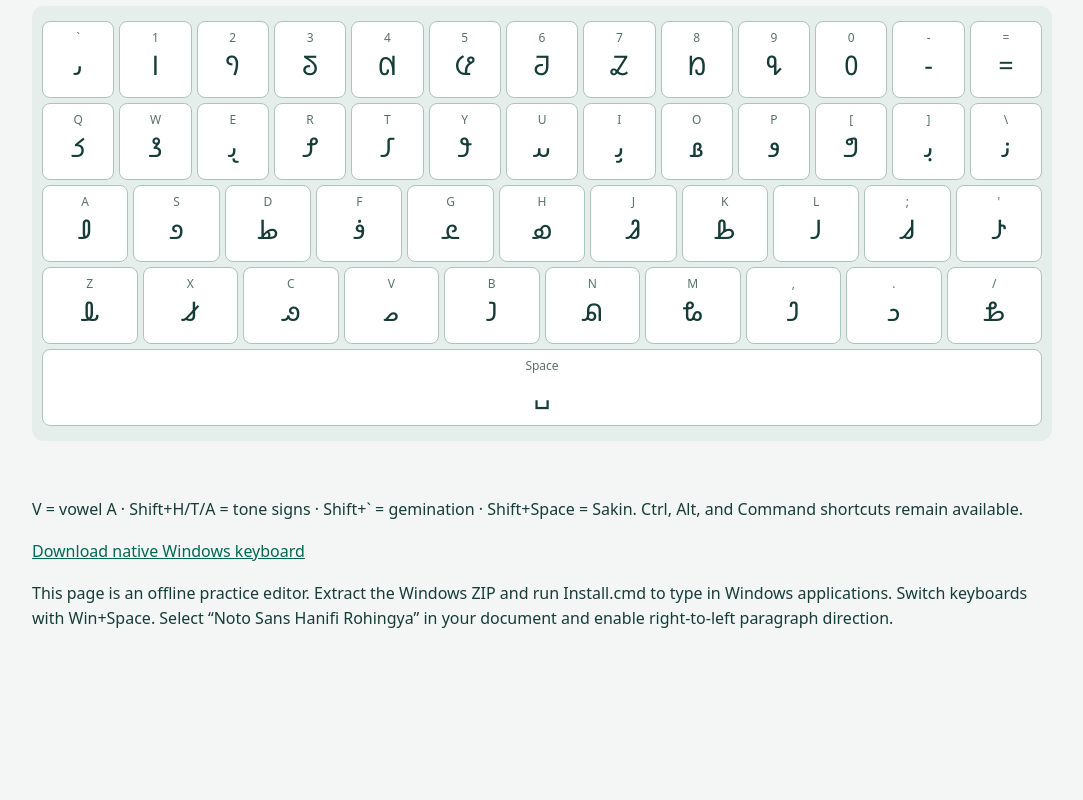
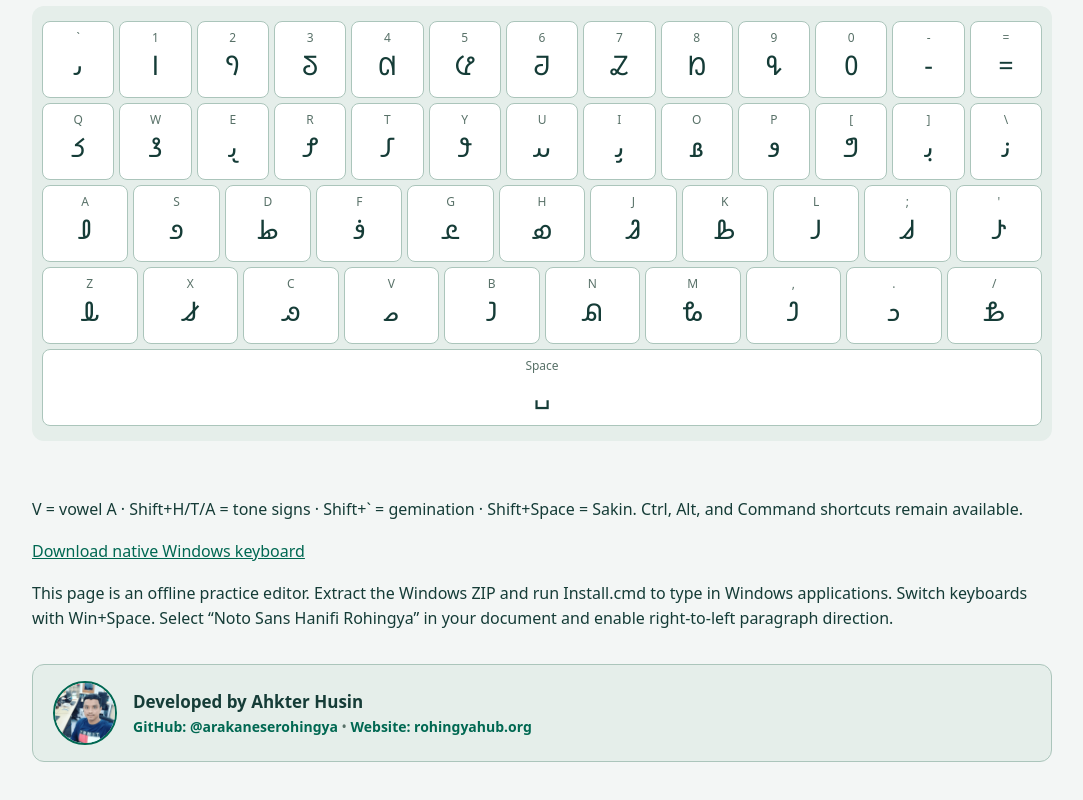
Before and after one commit to arakaneserohingya/Window_Rohingya_Keyboard, a website: page preview.html in a window 1280 px wide. Shown: the part 536-1336 px from the top of the page, without its empty margins (98-1181 px from the left). Before the commit the page ends 1224 px from the top, so only its background shows below. Drawn offline with Linux system fonts and the light colour scheme.

Commit message:
Add author attribution for Ahkter Husin with photo, GitHub, and website

```diff
--- a/package.json
+++ b/package.json
@@ -3,6 +3,11 @@
   "version": "1.0.0",
   "private": true,
   "description": "Hanifi Rohingya Unicode keyboard for Windows",
+  "author": {
+    "name": "Ahkter Husin",
+    "url": "https://github.com/arakaneserohingya"
+  },
+  "homepage": "https://rohingyahub.org",
   "scripts": {
     "generate": "python3 build.py",
     "build": "python3 build.py --compile",
--- a/preview.html
+++ b/preview.html
@@ -12,5 +12,16 @@
 <div class="keyboard"><div class="rows" id="keys"></div></div><p id="status" role="status"></p>
 <p>V = vowel A · Shift+H/T/A = tone signs · Shift+` = gemination · Shift+Space = Sakin. Ctrl, Alt, and Command shortcuts remain available.</p>
 <p><a href="dist/Hanifi-Rohingya-Windows-x64.zip">Download native Windows keyboard</a></p>
-<p>This page is an offline practice editor. Extract the Windows ZIP and run Install.cmd to type in Windows applications. Switch keyboards with Win+Space. Select “Noto Sans Hanifi Rohingya” in your document and enable right-to-left paragraph direction.</p></main>
+<p>This page is an offline practice editor. Extract the Windows ZIP and run Install.cmd to type in Windows applications. Switch keyboards with Win+Space. Select “Noto Sans Hanifi Rohingya” in your document and enable right-to-left paragraph direction.</p>
+<div class="author-card" style="display:flex;align-items:center;gap:16px;margin-top:32px;padding:16px 20px;background:#e5eeea;border-radius:12px;border:1px solid #abc5bb">
+  <img src="assets/author.jpg" alt="Ahkter Husin" style="width:64px;height:64px;border-radius:50%;object-fit:cover;border:2px solid #006852">
+  <div>
+    <div style="font-weight:bold;font-size:17px;color:#153c37">Developed by Ahkter Husin</div>
+    <div style="margin-top:4px;font-size:14px;color:#587168">
+      <a href="https://github.com/arakaneserohingya" target="_blank" rel="noopener" style="color:#006852;text-decoration:none;font-weight:600">GitHub: @arakaneserohingya</a> &bull;
+      <a href="https://rohingyahub.org" target="_blank" rel="noopener" style="color:#006852;text-decoration:none;font-weight:600">Website: rohingyahub.org</a>
+    </div>
+  </div>
+</div>
+</main>
 <script src="layout.js"></script><script src="preview.js"></script><script src="dictionary/model.js"></script><script src="prediction.js"></script><script src="preview-prediction.js"></script></html>
```
Also changed, not shown: keyboard/welcome.htm (+2 -1 lines), README.md, assets/author.jpg (added), dist/Hanifi-Rohingya-Windows-x64/README.md, dist/Hanifi-Rohingya-Windows-x64/assets/author.jpg (added), dist/Hanifi-Rohingya-Windows-x64/preview.html, 1 other file.
